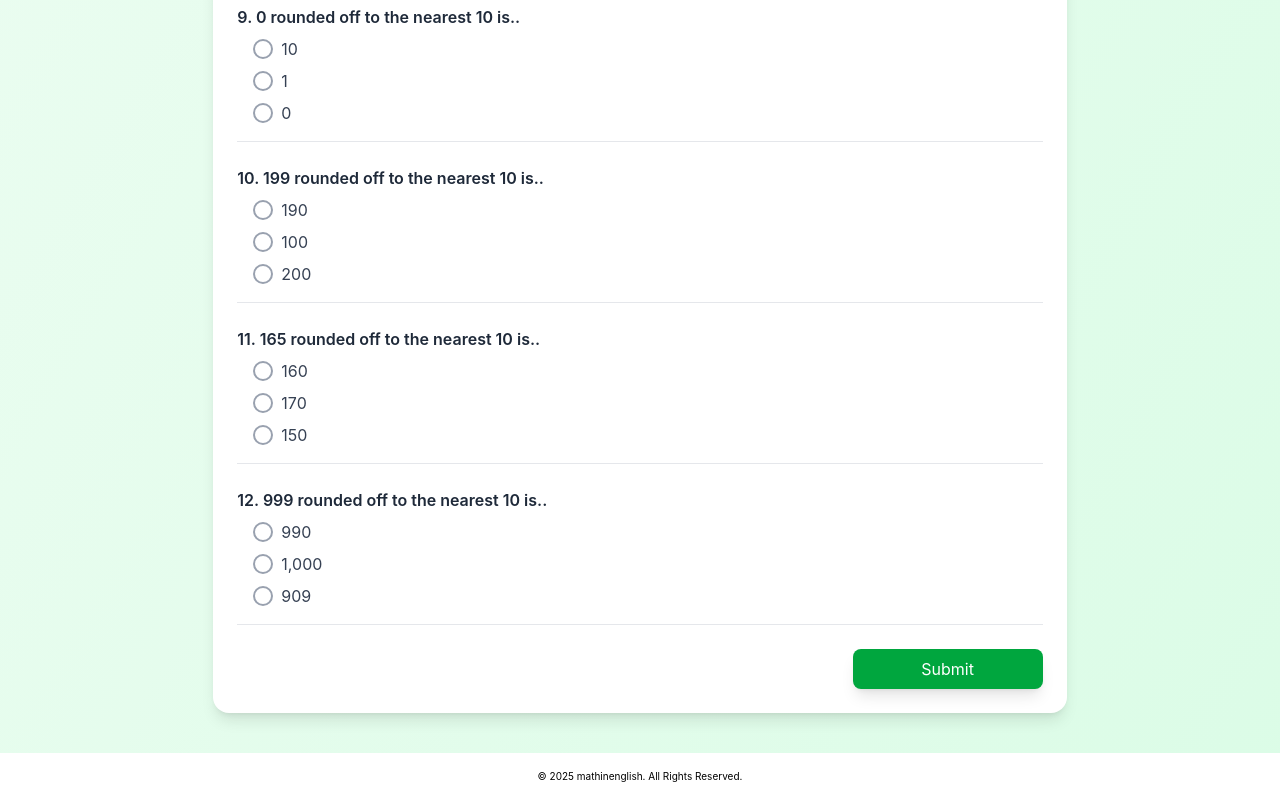
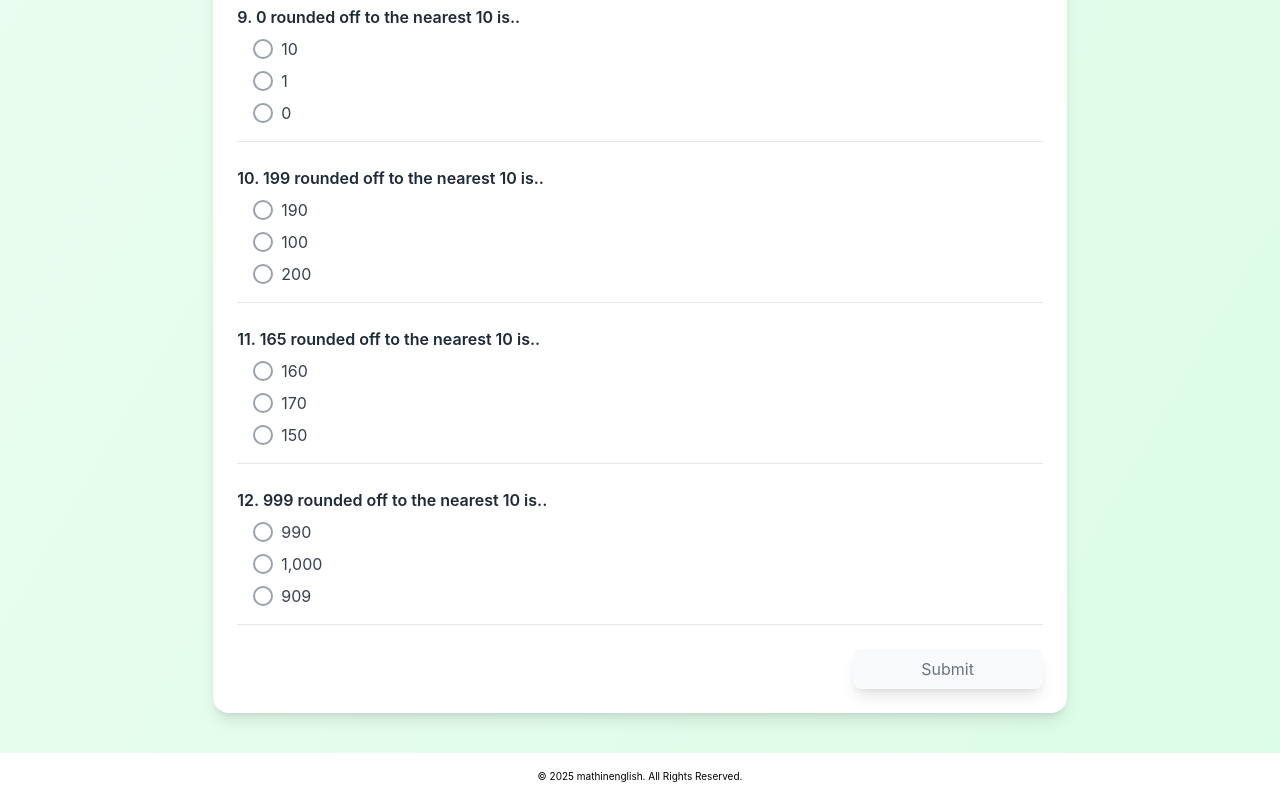
Before and after one commit to chrisnph/react-ts-mathinenglish, a React (Vite) app: page /questionaire in a window 1280 px wide. Shown: the part 1437-2237 px from the top of the page. Built offline with nearby package versions, Linux system fonts and the light colour scheme; sample sign-in values are in the browser's storage.

Commit message:
fix: submit disabled condition

```diff
--- a/src/context/userInfo/UserInfoProvider.tsx
+++ b/src/context/userInfo/UserInfoProvider.tsx
@@ -1,6 +1,5 @@
 import { useState, type ReactNode } from "react";
 import { UserInfoContext, type UserInfoType } from "./UserInfoContext";
-import { roundedOffQuestionaire } from "../../questionaire";
 
 export const UserInfoProvider = ({ children }: { children: ReactNode }) => {
   const [userInfo, setUserInfo] = useState<UserInfoType | null>(() => {
@@ -15,7 +14,9 @@ export const UserInfoProvider = ({ children }: { children: ReactNode }) => {
   };
 
   const getTotalQuestions = () => {
-    return roundedOffQuestionaire()?.length;
+    if (!userInfo?.questionaire) return 0;
+
+    return userInfo.questionaire.length;
   };
 
   return (
--- a/src/pages/Questionaire/index.tsx
+++ b/src/pages/Questionaire/index.tsx
@@ -152,15 +152,18 @@ const Questionaire = () => {
           </motion.div>
         ))}
 
-        {getTotalQuestions && (
+        {roundedOffQuestionaire && (
           <div className="flex justify-end">
             <button
               type="submit"
               onClick={() => submitQuestionaire(setIsLoading, navigate)}
-              disabled={isLoading || getTotalQuestions() < 12}
+              disabled={
+                isLoading ||
+                getTotalQuestions() < roundedOffQuestionaire()?.length
+              }
               className="shadow-lg sm:mt-[10px] md:mt-0 ml-0 md:ml-[5px] min-h-[40px] rounded-lg min-w-[190px] w-full md:w-auto flex justify-center items-center outline-none hover:border-2 hover:border-green-600 hover:text-green-600 bg-green-600 hover:bg-white text-white disabled:cursor-not-allowed cursor-pointer disabled:bg-gray-50 disabled:text-gray-500 disabled:border-none"
             >
-              {isLoading ? <div>Submitting </div> : "Submit"}
+              {isLoading ? <div>Submitting ... </div> : "Submit"}
             </button>
           </div>
         )}
```
